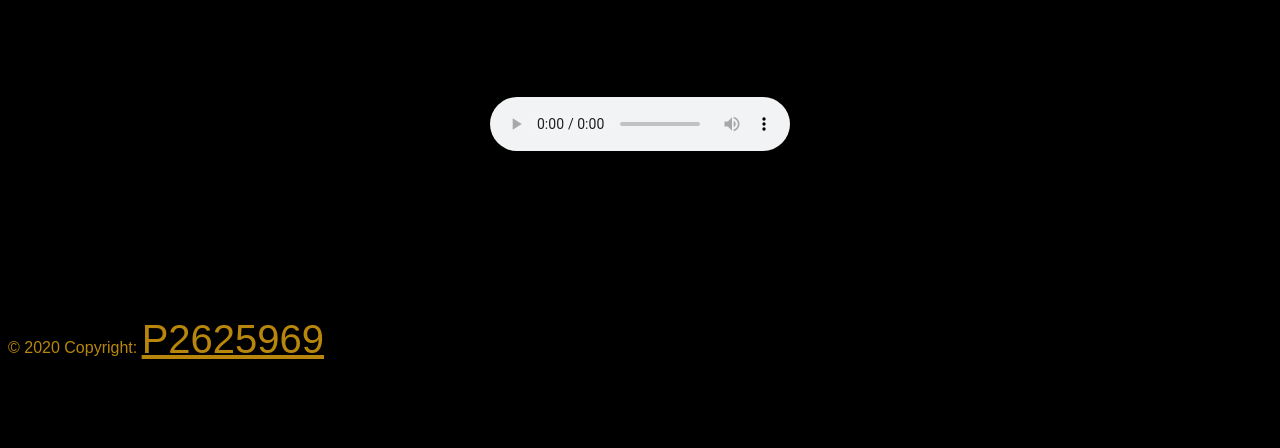
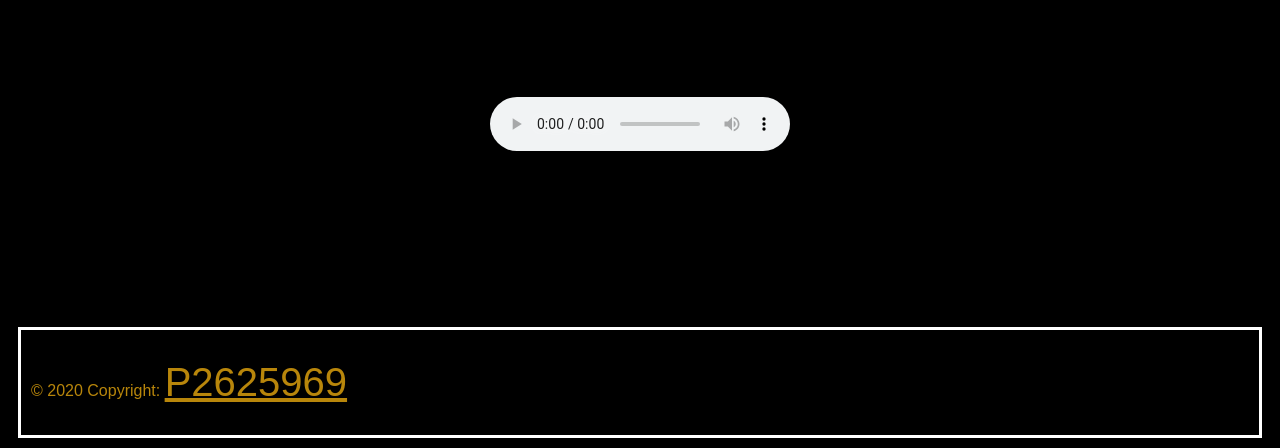
Before and after one commit to DMU-P2625969/Multimedia, a plain HTML site: page index2.html in a window 1280 px wide. Shown: the part 1563-2011 px from the top of the page. Before the commit the page ends 1933 px from the top, so only its background shows below. Drawn offline with Linux system fonts and the light colour scheme.

Commit message:
Add files via upload

```diff
--- a/index2.html
+++ b/index2.html
@@ -195,6 +195,6 @@ Prince Kit in Disney's live-action Cinderella (2015), John Reid in the biopic Ro
 <!--footer-->
 
 <div class="footer">
-         <font color="#B8860B"><p3>© 2020 Copyright: <a href="mailto:P2526969@my365.dmu.ac.uk"; class="Golden">P2625969</a> </p3>
+         <font color="#B8860B"><p>© 2020 Copyright: <a href="mailto:P2526969@my365.dmu.ac.uk"; class="Golden">P2625969</a> </p>
 
   </div>
```
